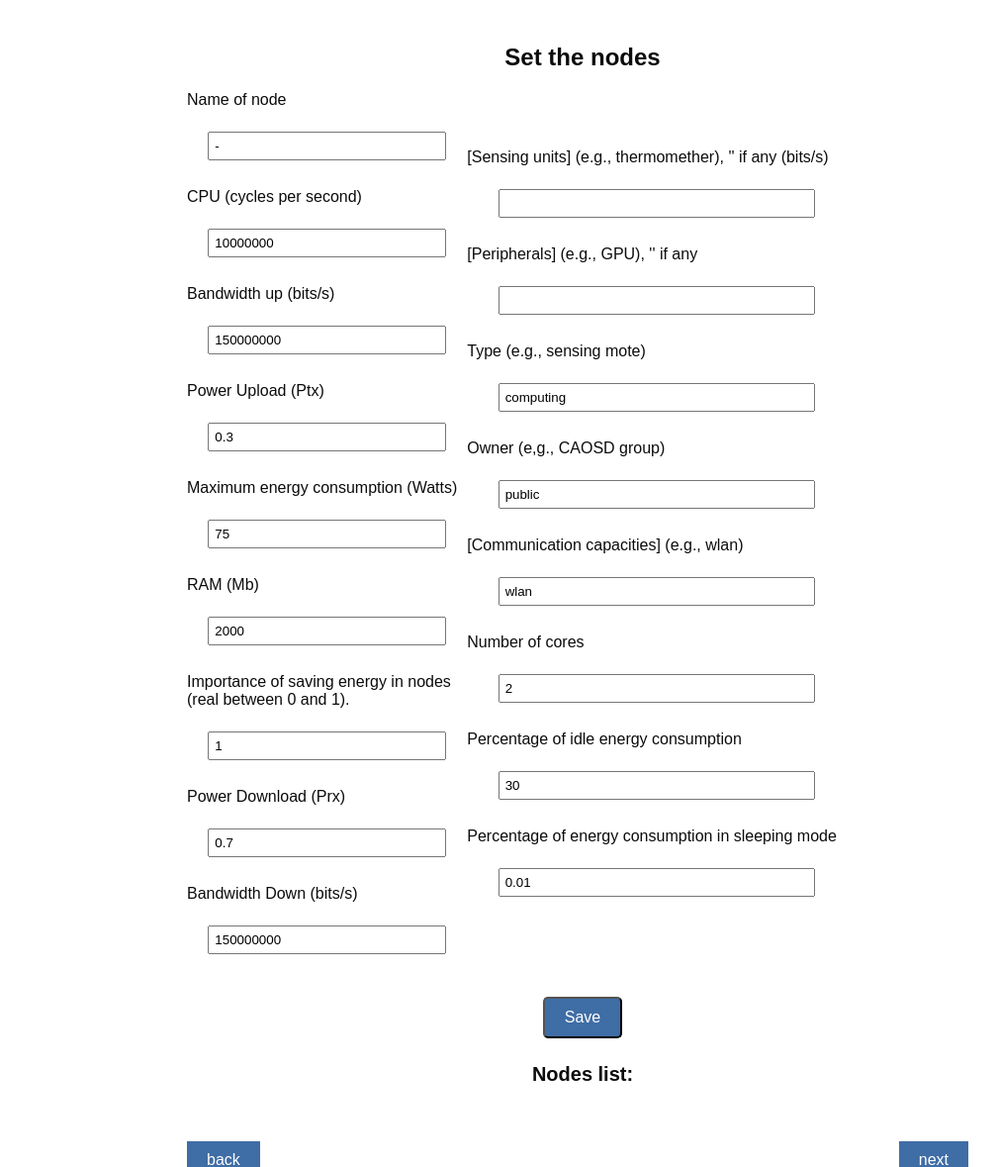
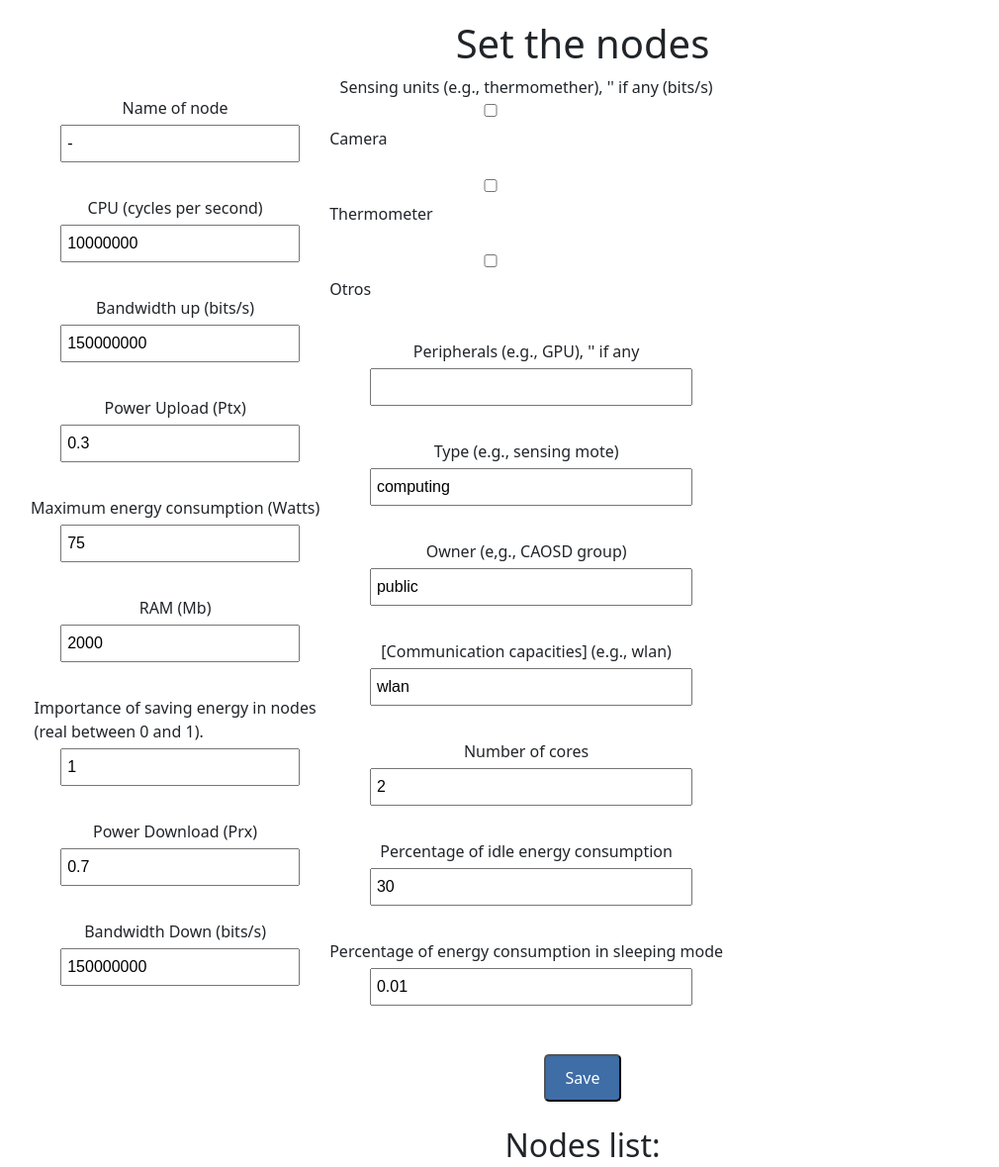
Before and after one commit to Restesia/iTAREA-RL, a Flask app: page /loadNodesTemplate in a window 1280 px wide. Shown: the top 1179 px of the page at 99% size, without its empty margins (51-1061 px from the left). Run offline with Flask 3, Linux system fonts and the light colour scheme.

Commit message:
modified:   app/more/jsonTesting.py 	modified:   app/static/css/index.css 	modified:   app/templates/enterNodes.html 	modified:   app/templates/enterTasks.html 	modified:   app/templates/index.html 	modified:   app/templates/printValues.html 	modified:   app/templates/readFile.html 	new file:   package-lock.json 	new file:   package.json

```diff
--- a/app/more/jsonTesting.py
+++ b/app/more/jsonTesting.py
@@ -19,7 +19,8 @@ convertListsToSetsFromMap(myList1)
 mySet = myList1
 
 #EMPTY SET
-
+emptySet = set()
+emptySet.add("")
 
 #SET
 #fullSet =  set(myList1.get(emptySet, set()))
--- a/app/static/css/index.css
+++ b/app/static/css/index.css
@@ -65,6 +65,8 @@ label {
   padding: 5px;
   margin-bottom: 10px;
 }
+
+
 
 /* Botones */
 input[type="text"],
@@ -168,5 +170,25 @@ ol {
   text-transform: uppercase;
 }
 
+/* Estilos para checkboxes */
+.checkbox-group {
+  display: flex;
+  flex-direction: column;
+  margin-bottom: 10px;
+}
+
+.checkbox-group input[type="checkbox"] {
+  margin-right: 5px;
+}
+
+.checkbox-group label {
+  margin-bottom: 5px;
+}
+
+
+
+
+
+
 /* Fuentes */
 @import url("../fonts/octin_sports_rg.ttf");
--- a/app/templates/enterNodes.html
+++ b/app/templates/enterNodes.html
@@ -3,9 +3,9 @@
 <head>
   <title>Metrics app: nodes</title>
   <link rel="stylesheet" href="{{url_for('static',filename='css/index.css')}}">
+  <link href="https://cdn.jsdelivr.net/npm/bootstrap@5.3.1/dist/css/bootstrap.min.css" rel="stylesheet" integrity="sha384-4bw+/aepP/YC94hEpVNVgiZdgIC5+VKNBQNGCHeKRQN+PtmoHDEXuppvnDJzQIu9" crossorigin="anonymous">
+</head>
 
-
-</head>
 <body>
 
     <!--SET A NODE-->
@@ -44,11 +44,18 @@
             </div>
             <div class="form-column">
 
+                <label for="sensingunits"> Sensing units (e.g., thermomether), '' if any  (bits/s)</label><br>
+                <div class="checkbox-group">
+                    <input type="checkbox" id="camera" name="sensingunit" value="camera">
+                    <label for="camera">Camera</label><br>
+                    <input type="checkbox" id="thermometer" name="sensingunit" value="thermometer">
+                    <label for="thermometer">Thermometer</label><br>
+                    <input type="checkbox" id="otros" name="sensingunit" value="otros">
+                    <label for="otros">Otros</label><br>
+                    <input type="hidden" class="hidden" id="sensingunits" name="sensingunits" readonly>
+                </div>
 
-                <label for="sensingunits"> [Sensing units] (e.g., thermomether), '' if any  (bits/s)</label><br>
-                <input type="text" id="sensingunits" name="sensingunits" value=""><br><br>
-
-                <label for="peripherials">[Peripherals] (e.g., GPU), '' if any</label><br>
+                <label for="peripherials">Peripherals (e.g., GPU), '' if any</label><br>
                 <input type="text" id="peripherials" name="peripherials" value=""><br><br>
 
                 <label for="typecore">Type (e.g., sensing mote)</label><br>
@@ -102,5 +109,27 @@
         <a class="button right-button" href="{{ url_for('loadTasksTemplate') }}">next</a>
     </div>
 
+    <script>
+        // Función para actualizar la lista de elementos seleccionados
+        function actualizarLista() {
+            var elementosSeleccionados = [];
+            var checkboxes = document.querySelectorAll('input[name="sensingunit"]:checked');
+            checkboxes.forEach(function(checkbox) {
+                elementosSeleccionados.push(checkbox.value);
+            });
+            // Actualizar el campo de texto con la lista de elementos seleccionados separados por comas
+            document.getElementById('sensingunits').value = elementosSeleccionados.join(', ');
+        }
+
+        // Agregar un event listener a cada checkbox para actualizar la lista cuando cambie su estado
+        var checkboxes = document.querySelectorAll('input[name="sensingunit"]');
+        checkboxes.forEach(function(checkbox) {
+            checkbox.addEventListener('change', actualizarLista);
+        });
+
+        // Llamar a actualizarLista inicialmente para asegurarse de que el campo de texto se llene correctamente si se seleccionan elementos por defecto
+        actualizarLista();
+    </script>
+
 </body>
 </html>
--- a/app/templates/enterTasks.html
+++ b/app/templates/enterTasks.html
@@ -3,6 +3,7 @@
 <head>
   <title>Metrics app: tasks</title>
   <link rel="stylesheet" href="{{url_for('static',filename='css/index.css')}}">
+  <link href="https://cdn.jsdelivr.net/npm/bootstrap@5.3.1/dist/css/bootstrap.min.css" rel="stylesheet" integrity="sha384-4bw+/aepP/YC94hEpVNVgiZdgIC5+VKNBQNGCHeKRQN+PtmoHDEXuppvnDJzQIu9" crossorigin="anonymous">
 
 
 </head>
--- a/app/templates/printValues.html
+++ b/app/templates/printValues.html
@@ -3,7 +3,7 @@
 <head>
     <title>Metrics app: print results</title>
     <link rel="stylesheet" href="{{url_for('static', filename='css/index.css')}}">
-
+    <link href="https://cdn.jsdelivr.net/npm/bootstrap@5.3.1/dist/css/bootstrap.min.css" rel="stylesheet" integrity="sha384-4bw+/aepP/YC94hEpVNVgiZdgIC5+VKNBQNGCHeKRQN+PtmoHDEXuppvnDJzQIu9" crossorigin="anonymous">
 
     <script>
 
--- a/app/templates/readFile.html
+++ b/app/templates/readFile.html
@@ -3,6 +3,9 @@
 <head>
   <title>Metrics app: read file</title>
   <link rel="stylesheet" href="{{url_for('static',filename='css/index.css')}}">
+  <link href="https://cdn.jsdelivr.net/npm/bootstrap@5.3.1/dist/css/bootstrap.min.css" rel="stylesheet" integrity="sha384-4bw+/aepP/YC94hEpVNVgiZdgIC5+VKNBQNGCHeKRQN+PtmoHDEXuppvnDJzQIu9" crossorigin="anonymous">
+
+
 </head>
 <body>
   <div class="container">
--- /dev/null
+++ b/package.json
@@ -0,0 +1,5 @@
+{
+  "dependencies": {
+    "bootstrap": "^5.3.1"
+  }
+}
```
Also changed, not shown: app/templates/index.html (+7 -0 lines), package-lock.json (added).
